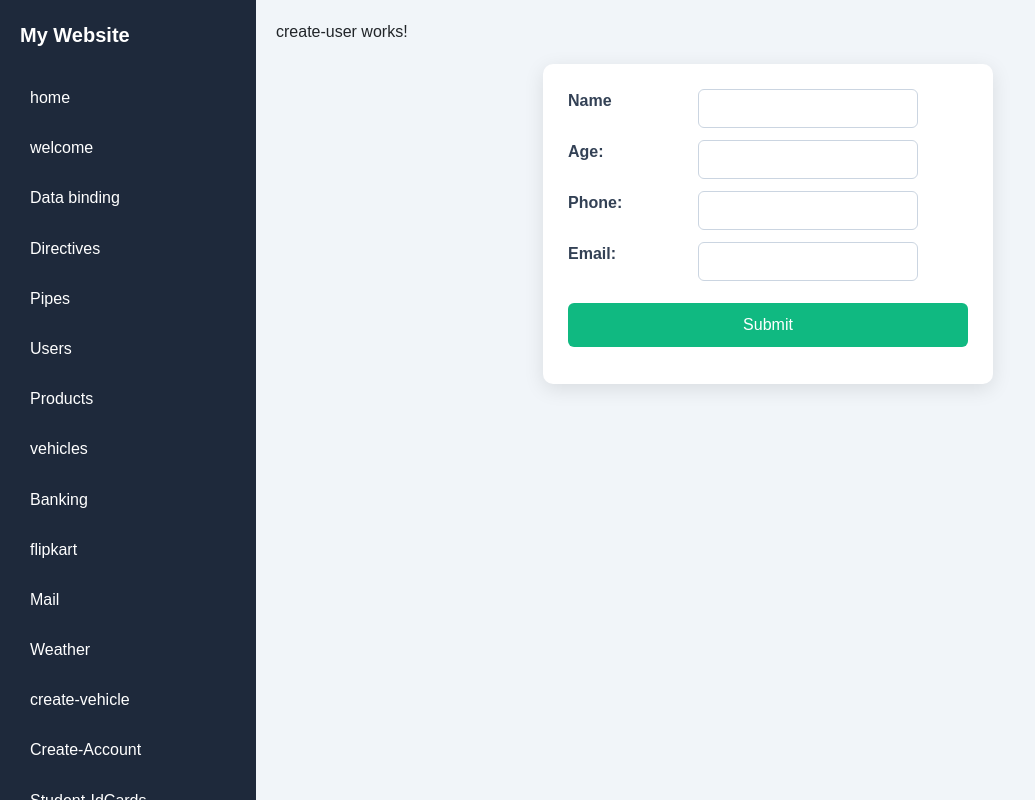
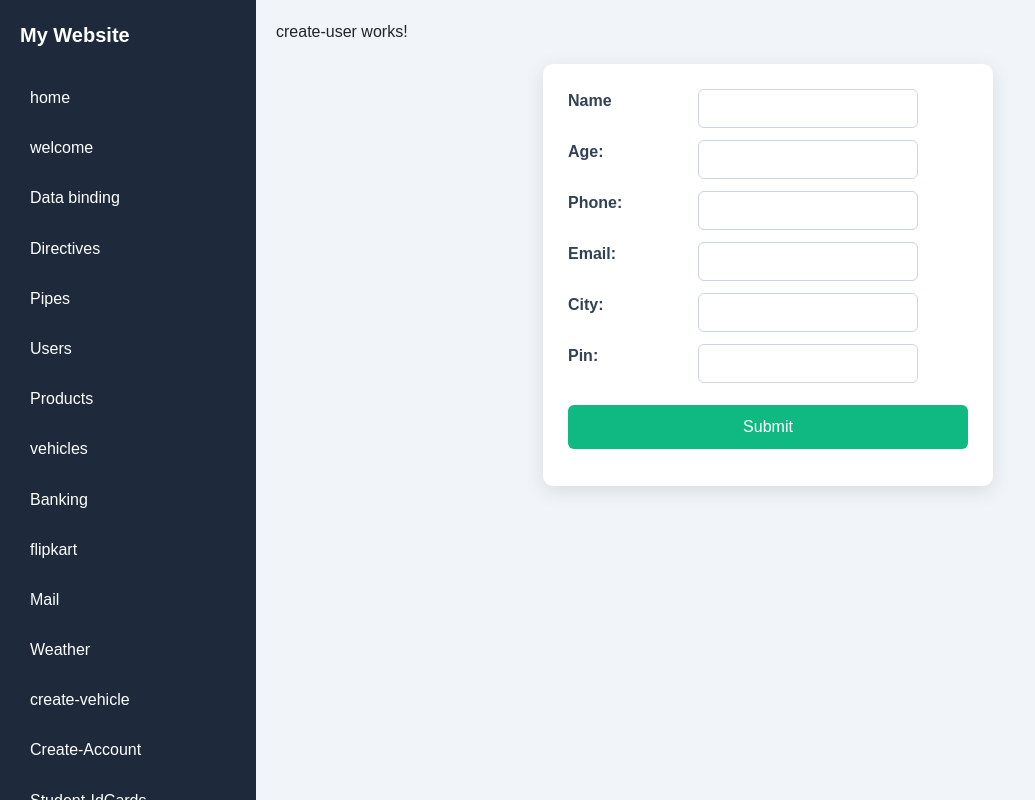
Before and after one commit to jagadeesh666-tech/my-app-apr26, an Angular app: page /dashboard/create-user.component in a window 1280 px wide. Shown: the whole page, without its empty margins (0-1035 px from the left). Built offline with nearby package versions, Linux system fonts and the light colour scheme; sample sign-in values are in the browser's storage.

Commit message:
nested-form

```diff
--- a/src/app/create-user.component/create-user.component.html
+++ b/src/app/create-user.component/create-user.component.html
@@ -5,7 +5,7 @@
     <input type="text" formControlName="name">
     <br>
     <label for="">Age:</label>
-    <input type="text" formControlName="age">
+    <input type="number" formControlName="age">
     <br>
     <label for="">Phone:</label>
     <input type="text" formControlName="phone">
@@ -13,6 +13,14 @@
     <label for="">Email:</label>
     <input type="text" formControlName="email">
     <br>
+    <div formGroupName="address">
+        <label for="">City:</label>
+        <input type="text" formControlName="city">
+        <br>
+        <label for="">Pin:</label>
+        <input type="number" formControlName="pin">
+        <br>
+    </div>
     <input type="submit">
 
 
--- a/src/app/create-user.component/create-user.component.ts
+++ b/src/app/create-user.component/create-user.component.ts
@@ -14,6 +14,10 @@ export class CreateUserComponent {
     age: new FormControl(),
     phone: new FormControl(),
     email: new FormControl(),
+    address: new FormGroup({
+      city: new FormControl(),
+      pin: new FormControl(),
+    })
   })
   submit(){
     console.log(this.userForm);
--- a/src/app/dashboard/dashboard.component.html
+++ b/src/app/dashboard/dashboard.component.html
@@ -17,6 +17,7 @@
         <h1 routerLink="create-account">Create-Account</h1>
         <h1 routerLink="student-idcards">Student-IdCards</h1>
         <h1 routerLink="createidcard">createidcard</h1>
+        <h1 routerLink="create-user.component">create-user.component</h1>
 
         <button (click)="logout()">logout</button>
     </div>
```
